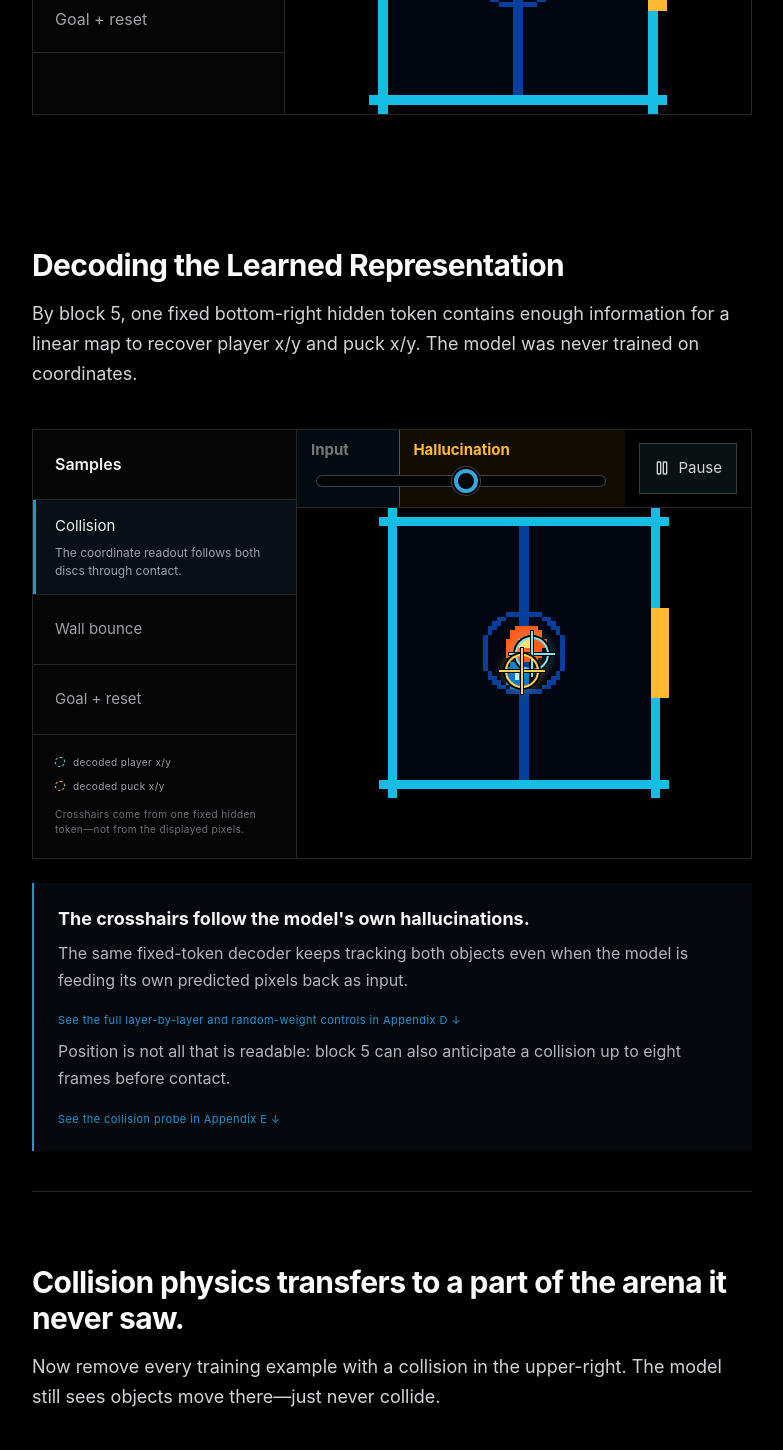
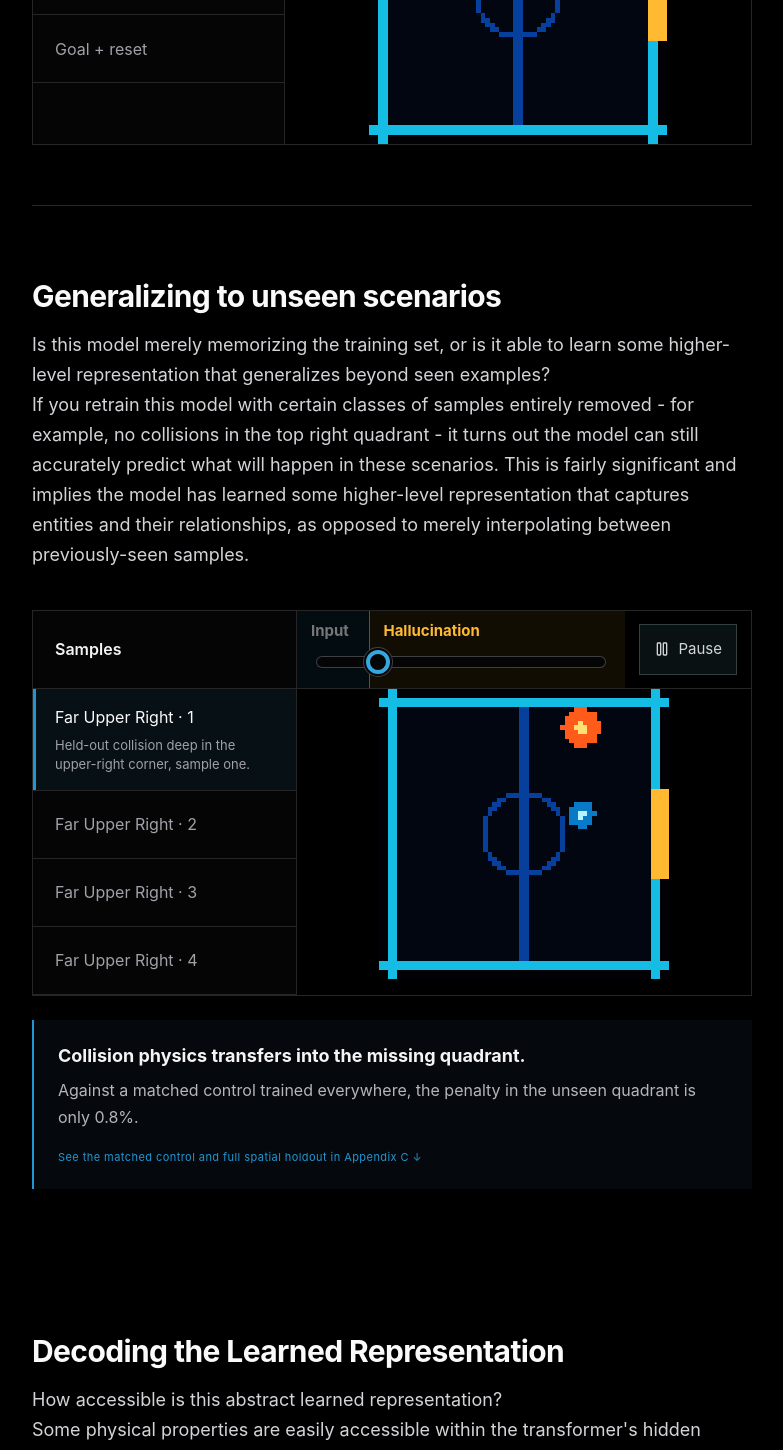
Before and after one commit to jayhack/blocket-league, a Next.js app: page / in a window 1280 px wide. Shown: the part 3208-4658 px from the top of the page, without its empty margins (248-1031 px from the left). Built offline with nearby package versions, Linux system fonts and the light colour scheme.

Commit message:
Reorder and refine Blocket League narrative

```diff
--- a/components/blocket-league/blocket-league-lab.tsx
+++ b/components/blocket-league/blocket-league-lab.tsx
@@ -38,8 +38,8 @@ const TABLE_OF_CONTENTS = [
   { id: "top", label: "Introduction" },
   { id: "play", label: "Play the game" },
   { id: "training", label: "Train a toy model" },
-  { id: "linear-position", label: "Linear x/y readout" },
   { id: "generalization", label: "Generalization" },
+  { id: "linear-position", label: "Decode the representation" },
   { id: "lens", label: "Jacobian lens" },
   { id: "intervention", label: "Causal intervention" },
   { id: "game-surgery", label: "Brain surgery" },
@@ -487,6 +487,46 @@ export function BlocketLeagueLab({
       </section>
 
       <section
+        className={styles.generalizationSection}
+        id="generalization"
+        aria-labelledby="generalization-title"
+      >
+        <div className={styles.sectionHeading}>
+          <div>
+            <EditableMarkdown
+              blockId="generalization-title"
+              markdown={copy["generalization-title"]}
+              editable={editable}
+              headingId="generalization-title"
+            />
+          </div>
+          <EditableMarkdown
+            blockId="generalization-intro"
+            markdown={copy["generalization-intro"]}
+            editable={editable}
+            className={styles.sectionCopy}
+          />
+        </div>
+        <div className={styles.generalizationSampler}>
+          <HallucinationFilmstrip
+            compact
+            manifestUrl="/experiments/collision-holdout-upper-right/manifest.json"
+            scenarioPrefix="upper-right"
+          />
+        </div>
+        <div className={styles.positionReadoutConclusion}>
+          <strong>Collision physics transfers into the missing quadrant.</strong>
+          <p>
+            Against a matched control trained everywhere, the penalty in the unseen
+            quadrant is only 0.8%.
+          </p>
+          <Link href="#collision-holdout">
+            See the matched control and full spatial holdout in Appendix C ↓
+          </Link>
+        </div>
+      </section>
+
+      <section
         className={styles.positionReadoutSection}
         id="linear-position"
         aria-labelledby="linear-position-title"
@@ -500,11 +540,12 @@ export function BlocketLeagueLab({
               headingId="linear-position-title"
             />
           </div>
-          <p className={styles.sectionCopy}>
-            By block 5, one fixed bottom-right hidden token contains enough
-            information for a linear map to recover player x/y and puck x/y. The
-            model was never trained on coordinates.
-          </p>
+          <EditableMarkdown
+            blockId="linear-position-intro"
+            markdown={copy["linear-position-intro"]}
+            editable={editable}
+            className={styles.sectionCopy}
+          />
         </div>
         <PositionReadoutRollouts />
         <div className={styles.positionReadoutConclusion}>
@@ -515,51 +556,6 @@ export function BlocketLeagueLab({
           </p>
           <Link href="#position-geometry">
             See the full layer-by-layer and random-weight controls in Appendix D ↓
-          </Link>
-          <p>
-            Position is not all that is readable: block 5 can also anticipate a
-            collision up to eight frames before contact.
-          </p>
-          <Link href="#collision-representation">
-            See the collision probe in Appendix E ↓
-          </Link>
-        </div>
-      </section>
-
-      <section
-        className={styles.generalizationSection}
-        id="generalization"
-        aria-labelledby="generalization-title"
-      >
-        <div className={styles.sectionHeading}>
-          <div>
-            <EditableMarkdown
-              blockId="generalization-title"
-              markdown={copy["generalization-title"]}
-              editable={editable}
-              headingId="generalization-title"
-            />
-          </div>
-          <p className={styles.sectionCopy}>
-            Now remove every training example with a collision in the upper-right.
-            The model still sees objects move there—just never collide.
-          </p>
-        </div>
-        <div className={styles.generalizationSampler}>
-          <HallucinationFilmstrip
-            compact
-            manifestUrl="/experiments/collision-holdout-upper-right/manifest.json"
-            scenarioPrefix="upper-right"
-          />
-        </div>
-        <div className={styles.positionReadoutConclusion}>
-          <strong>Collision physics transfers into the missing quadrant.</strong>
-          <p>
-            It still predicts those collisions. Against a matched control trained
-            everywhere, the penalty in the unseen quadrant is only 0.8%.
-          </p>
-          <Link href="#collision-holdout">
-            See the matched control and full spatial holdout in Appendix C ↓
           </Link>
         </div>
       </section>
--- a/content/blocket-league-copy.md
+++ b/content/blocket-league-copy.md
@@ -23,7 +23,7 @@ The toy world.
 <!-- /block -->
 
 <!-- block:dataset -->
-We train it on **Blocket League**, a toy physics simulation with collision mechanics and a goal state.
+We train it on **Blocket League**, a toy physics simulation with collision mechanics between and goal scoring. We sample rollouts and train with a next-frame-prediction objective.
 <!-- /block -->
 
 <!-- block:model-title -->
@@ -42,8 +42,23 @@ For about **$10 of compute**, the model cleanly learns the transition function a
 Decoding the Learned Representation
 <!-- /block -->
 
+<!-- block:linear-position-intro -->
+How accessible is this abstract learned representation?
+
+Some physical properties are easily accessible within the transformer's hidden state. A simple linear regression from block 5 activations, for example, can neatly predict X/Y coordinates of both the orange and the blue ball.
+
+Similarly, we can see this same layer will "anticipate" a collision up to eight frames before contact. [See the collision probe in Appendix E ↓](#collision-representation)
+<!-- /block -->
+
 <!-- block:generalization-title -->
-Collision physics transfers to a part of the arena it never saw.
+Generalizing to unseen scenarios
+<!-- /block -->
+
+<!-- block:generalization-intro -->
+Is this model merely memorizing the training set, or is it able to learn some higher-level representation that generalizes beyond seen examples?
+
+
+If you retrain this model with certain classes of samples entirely removed - for example, no collisions in the top right quadrant - it turns out the model can still accurately predict what will happen in these scenarios. This is fairly significant and implies the model has learned some higher-level representation that captures entities and their relationships, as opposed to merely interpolating between previously-seen samples.
 <!-- /block -->
 
 <!-- block:jacobian-title -->
--- a/lib/blocket-league/content-types.ts
+++ b/lib/blocket-league/content-types.ts
@@ -10,7 +10,9 @@ export const BLOCKET_LEAGUE_COPY_IDS = [
   "model",
   "model-results",
   "linear-position-title",
+  "linear-position-intro",
   "generalization-title",
+  "generalization-intro",
   "jacobian-title",
   "jacobian-lens",
   "causal-title",
```
